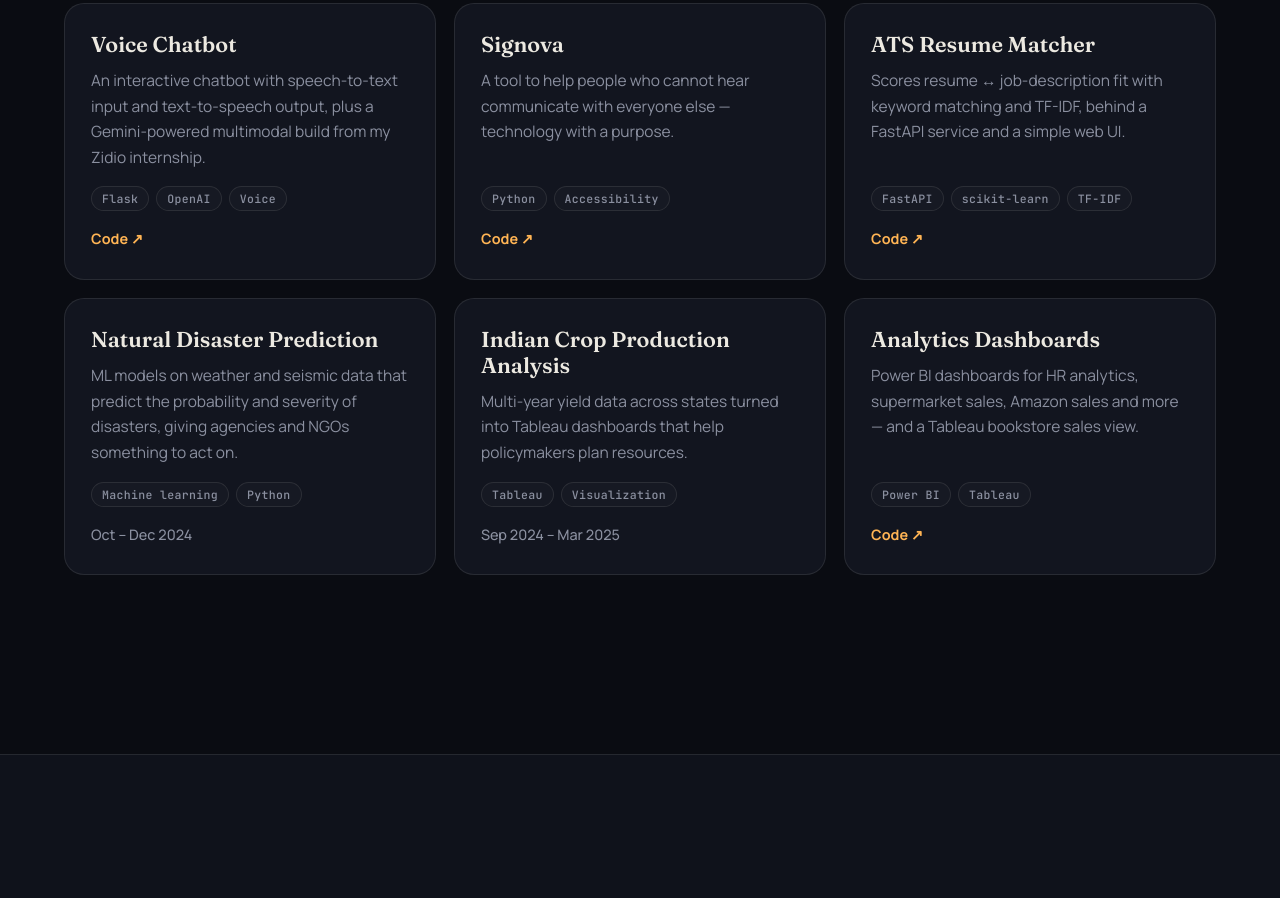
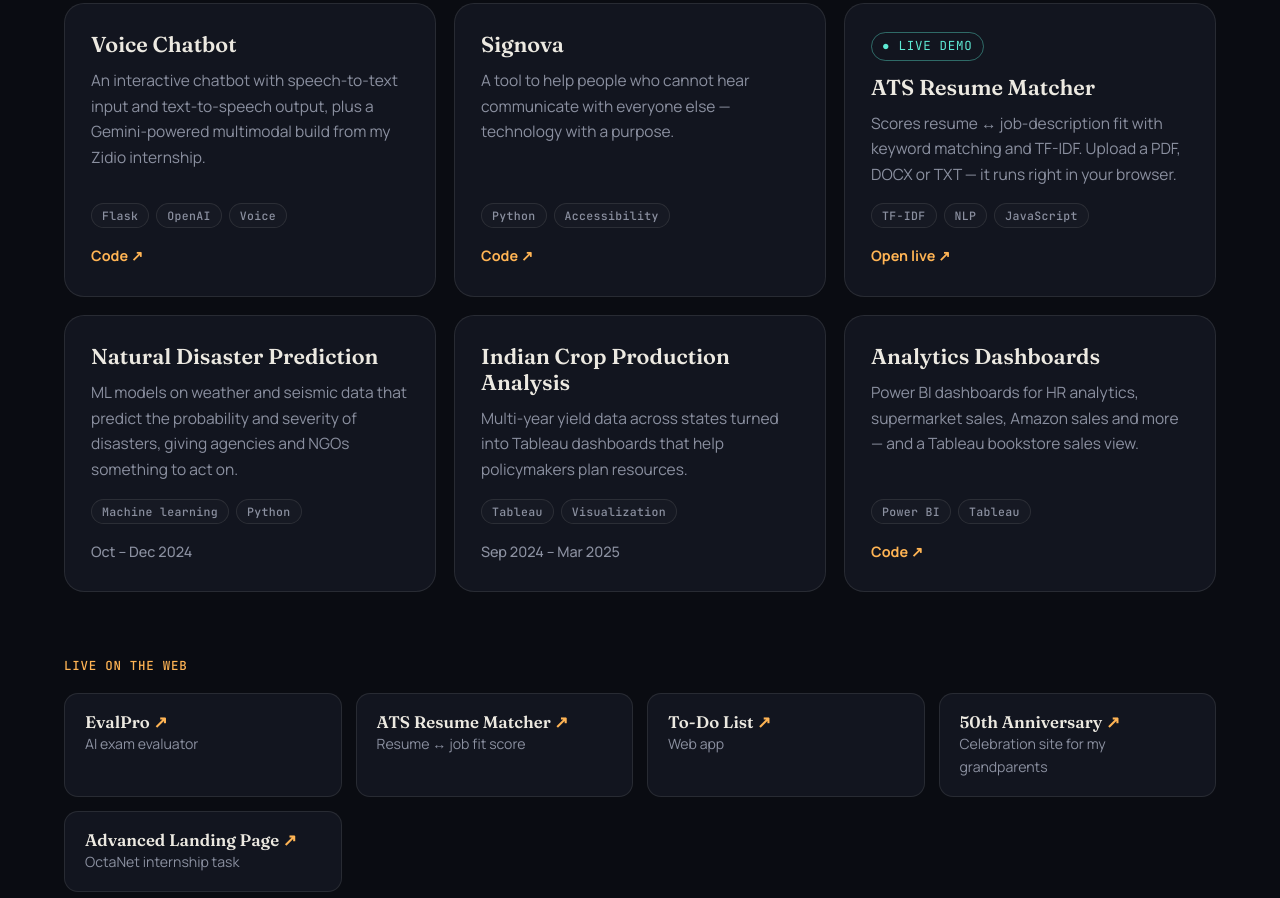
Before and after one commit to KhuwaishGoyal28/portfolio, a plain HTML site: page index.html in a window 1280 px wide. Shown: the part 7242-8140 px from the top of the page. Drawn offline with nearby package versions, Linux system fonts and the light colour scheme; no server answers; animation ran at ten frames a second.

Commit message:
Add live demo links

```diff
--- a/index.html
+++ b/index.html
@@ -289,11 +289,12 @@
         <div class="chips"><i>Python</i><i>Accessibility</i></div>
         <span class="go">Code ↗</span>
       </a>
-      <a class="card tilt" href="https://github.com/KhuwaishGoyal28/ATS-RESUME-MATCHER" target="_blank" rel="noopener">
+      <a class="card tilt" href="https://ats-resume-matcher-nu.vercel.app" target="_blank" rel="noopener">
+        <span class="badge mono">● Live demo</span>
         <h3>ATS Resume Matcher</h3>
-        <p>Scores resume ↔ job-description fit with keyword matching and TF-IDF, behind a FastAPI service and a simple web UI.</p>
-        <div class="chips"><i>FastAPI</i><i>scikit-learn</i><i>TF-IDF</i></div>
-        <span class="go">Code ↗</span>
+        <p>Scores resume ↔ job-description fit with keyword matching and TF-IDF. Upload a PDF, DOCX or TXT — it runs right in your browser.</p>
+        <div class="chips"><i>TF-IDF</i><i>NLP</i><i>JavaScript</i></div>
+        <span class="go">Open live ↗</span>
       </a>
       <div class="card tilt static">
         <h3>Natural Disaster Prediction</h3>
@@ -313,6 +314,17 @@
         <div class="chips"><i>Power BI</i><i>Tableau</i></div>
         <span class="go">Code ↗</span>
       </a>
+    </div>
+
+    <div class="live" data-reveal>
+      <h3 class="mono">Live on the web</h3>
+      <div class="live-grid">
+        <a href="https://ai-exam-evaluator-nine.vercel.app" target="_blank" rel="noopener"><b>EvalPro</b><span>AI exam evaluator</span></a>
+        <a href="https://ats-resume-matcher-nu.vercel.app" target="_blank" rel="noopener"><b>ATS Resume Matcher</b><span>Resume ↔ job fit score</span></a>
+        <a href="https://to-do-list-pied-six-19.vercel.app" target="_blank" rel="noopener"><b>To-Do List</b><span>Web app</span></a>
+        <a href="https://50th-anniversary-navy.vercel.app" target="_blank" rel="noopener"><b>50th Anniversary</b><span>Celebration site for my grandparents</span></a>
+        <a href="https://octanet-github-io.vercel.app" target="_blank" rel="noopener"><b>Advanced Landing Page</b><span>OctaNet internship task</span></a>
+      </div>
     </div>
   </div>
 </section>
--- a/style.css
+++ b/style.css
@@ -218,3 +218,10 @@
 .portrait img{position:absolute;inset:0;width:100%;height:100%;object-fit:cover}
 @media (max-width:980px){.portrait{position:relative;right:auto;top:auto;transform:none;margin:0 auto 10px;width:150px;order:-1;z-index:2}
   .hero{flex-direction:column;justify-content:center;gap:10px}}
+
+.live{margin-top:64px}.live h3{color:var(--amber);font-weight:500;margin-bottom:16px}
+.live-grid{display:grid;grid-template-columns:repeat(auto-fit,minmax(220px,1fr));gap:14px}
+.live-grid a{display:flex;flex-direction:column;padding:18px 20px;border:1px solid var(--line);border-radius:14px;background:var(--card);transition:.25s}
+.live-grid a:hover{border-color:var(--amber);transform:translateY(-4px)}
+.live-grid b{font:600 1.05rem var(--serif)}.live-grid span{color:var(--mute);font-size:.88rem}
+.live-grid b::after{content:" ↗";color:var(--amber)}
```
Also changed, not shown: 2 other files.
